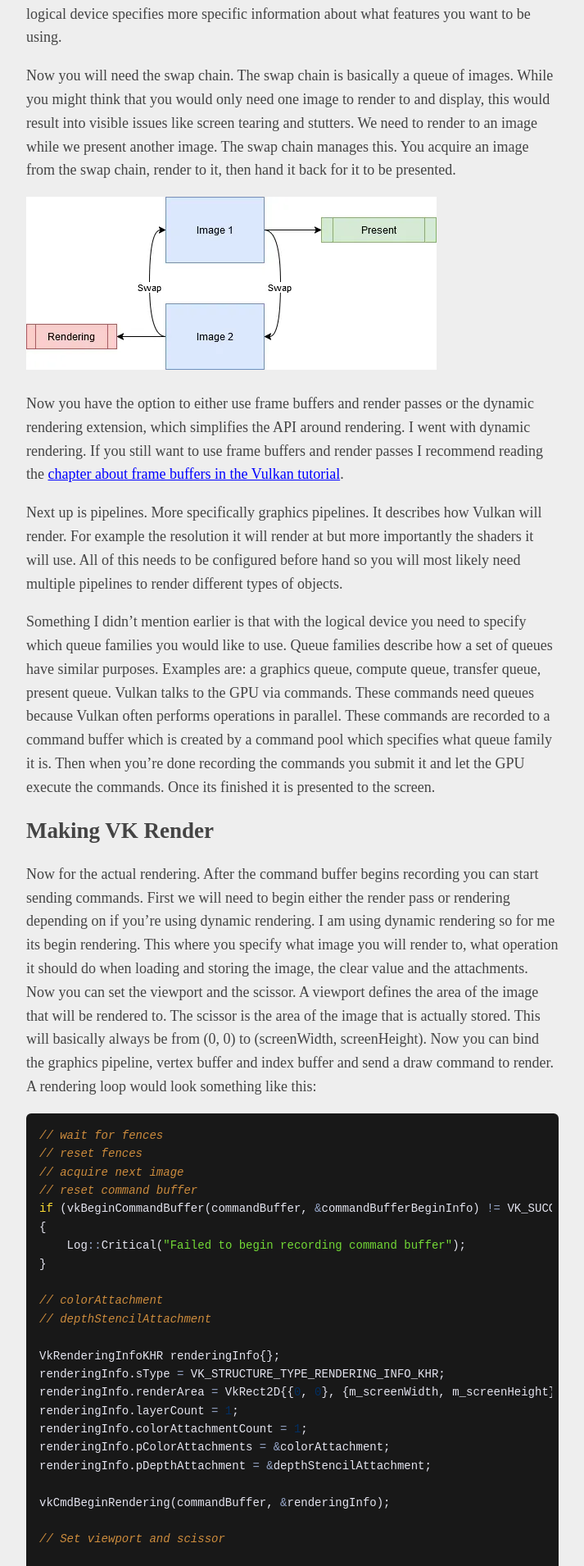
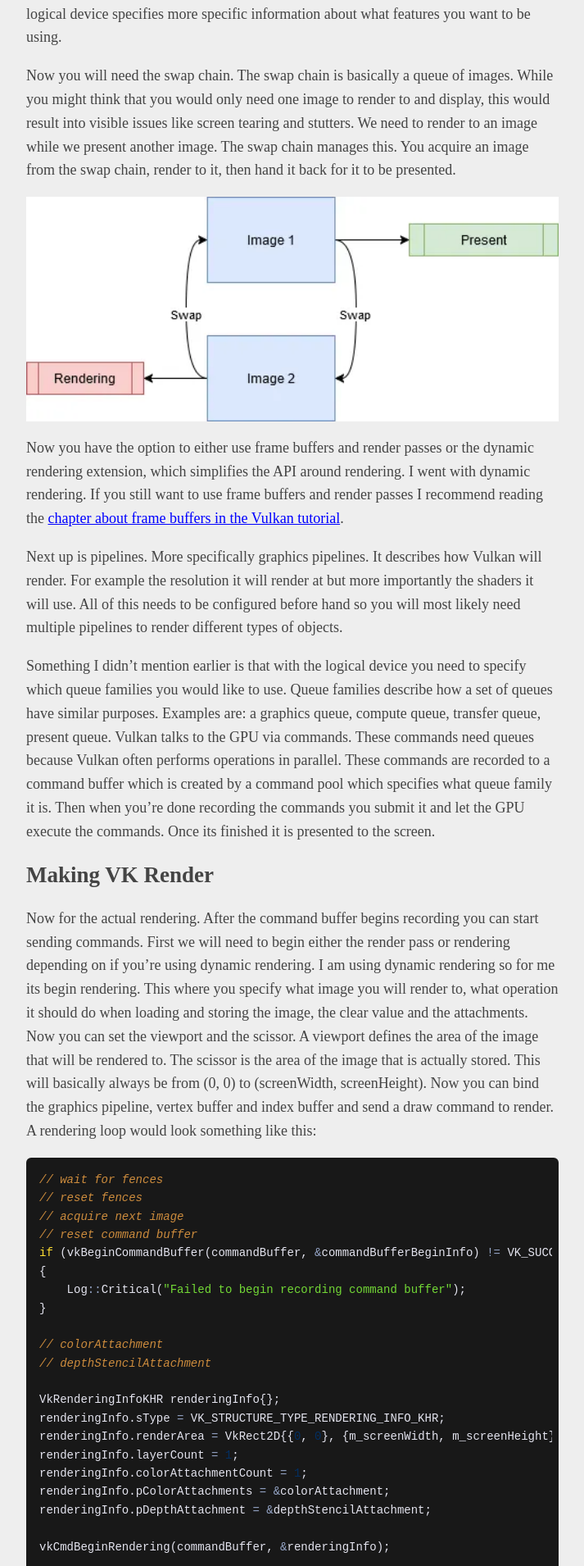
Before and after one commit to bakjedev/bakjedev.github.io, a Jekyll site: the page built from _pages/from_gl_to_vk.md, in a window 1280 px wide. Shown: the part 800-2710 px from the top of the page at 82% size, without its empty margins (283-996 px from the left). Built offline with Jekyll 4.4.1, drawn with Linux system fonts in a browser that asks for light colours.

Commit message:
center and scale images

```diff
--- a/assets/style.css
+++ b/assets/style.css
@@ -14,6 +14,12 @@
 
 nav {
   text-align: center;
+}
+
+img {
+  display: block;
+  margin: 0 auto;
+  width: 650px;
 }
 
 a {
```
